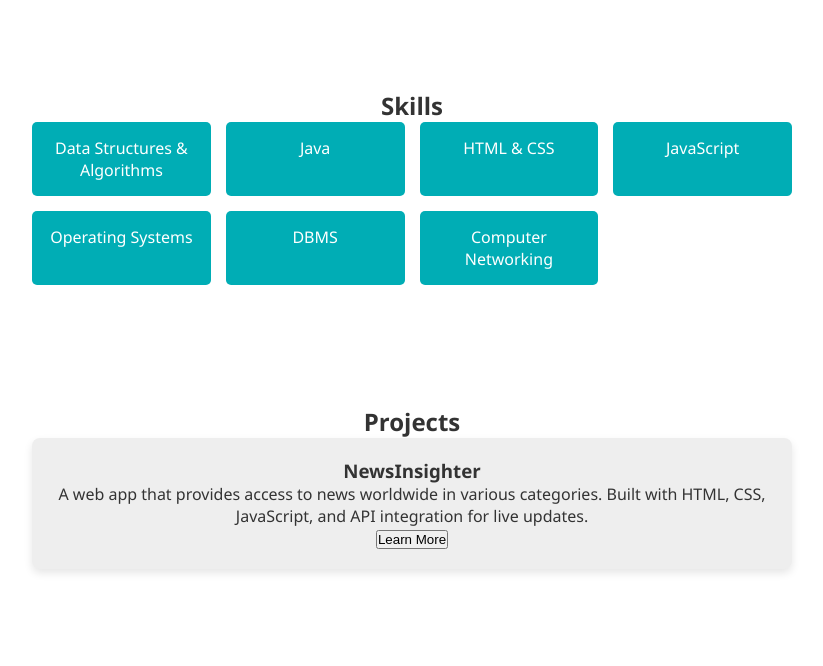
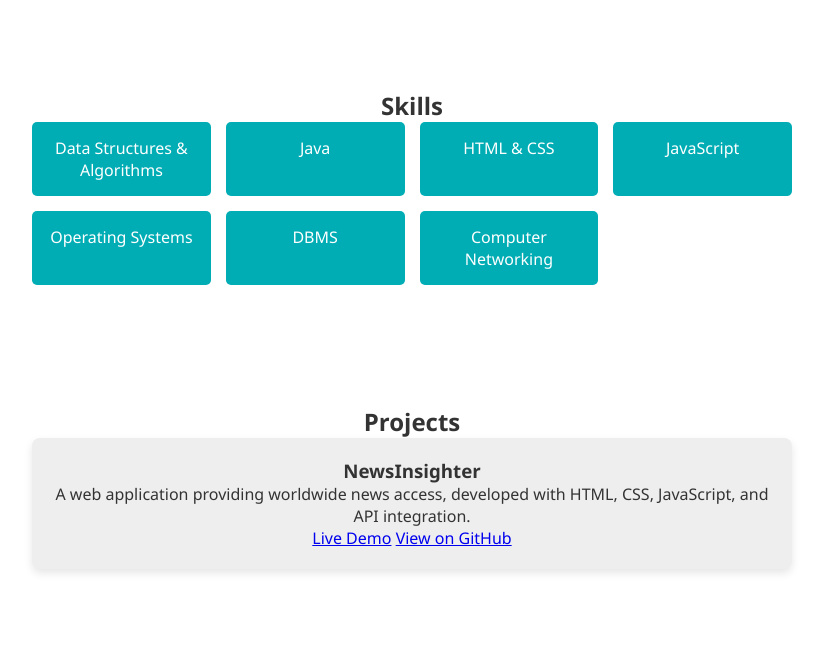
Before and after one commit to DevAkshatC/News-Insighter, a plain HTML site: page index.html in a window 1280 px wide. Shown: the part 990-1656 px from the top of the page, without its empty margins (228-1051 px from the left). Drawn offline with Linux system fonts and the light colour scheme.

Commit message:
Update index.html

```diff
--- a/index.html
+++ b/index.html
@@ -53,15 +53,22 @@
         </div>
     </section>
 
-    <!-- Projects Section -->
     <section id="projects" class="fade-in">
-        <h2>Projects</h2>
-        <div class="project-card">
-            <h3>NewsInsighter</h3>
-            <p>A web app that provides access to news worldwide in various categories. Built with HTML, CSS, JavaScript, and API integration for live updates.</p>
-            <button onclick="learnMore()">Learn More</button>
-        </div>
-    </section>
+    <h2>Projects</h2>
+
+    <!-- Project Card for NewsInsighter -->
+    <div class="project-card">
+        <h3>NewsInsighter</h3>
+        <p>A web application providing worldwide news access, developed with HTML, CSS, JavaScript, and API integration.</p>
+
+        <!-- Link to Access Project -->
+        <a href="https://devakshatc.github.io/NewsInsighter1/" target="_blank" class="project-link">Live Demo</a>
+        <a href="https://github.com/devakshatc/NewsInsighter1" target="_blank" class="project-link">View on GitHub</a>
+    </div>
+
+    <!-- Additional Projects -->
+    <!-- Repeat structure for additional projects if you have more -->
+</section>
 
     <!-- Contact Section -->
      <!-- Social Media Links -->
```
